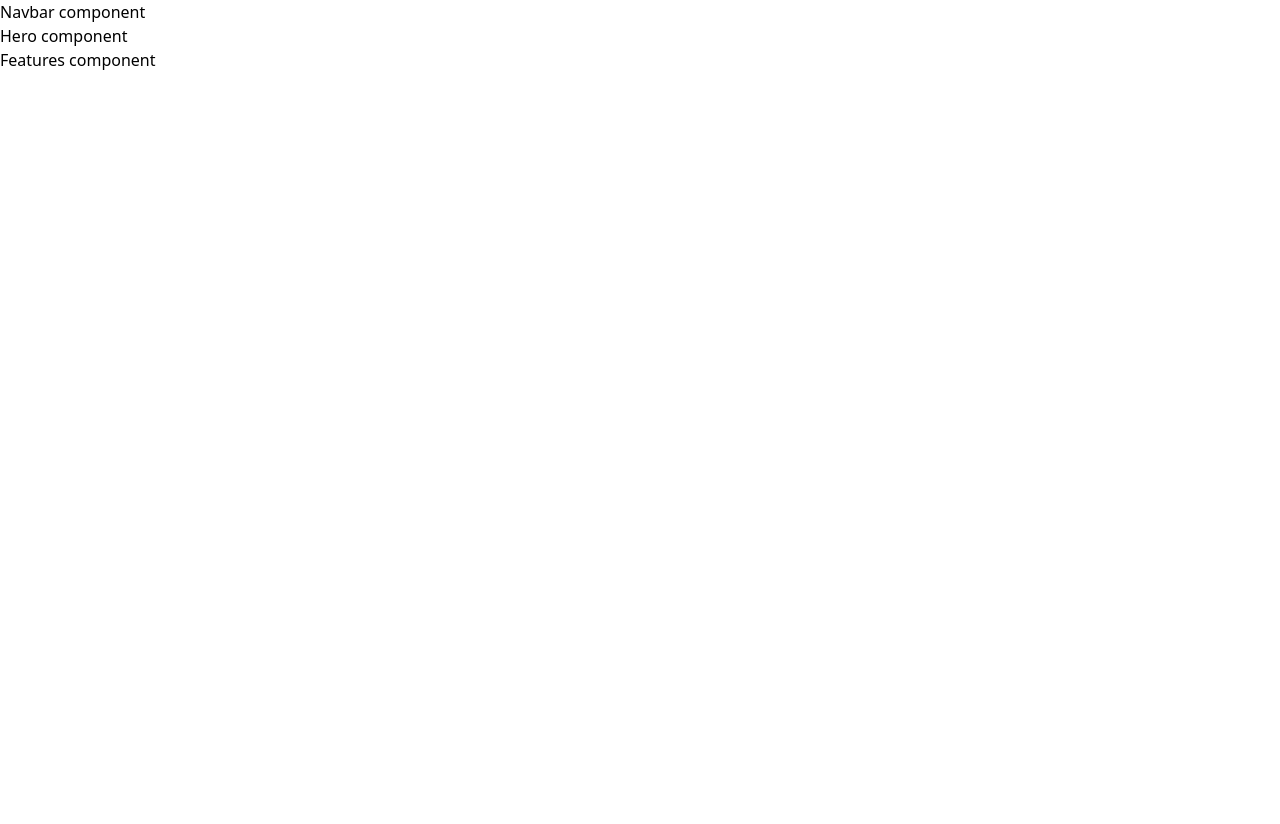
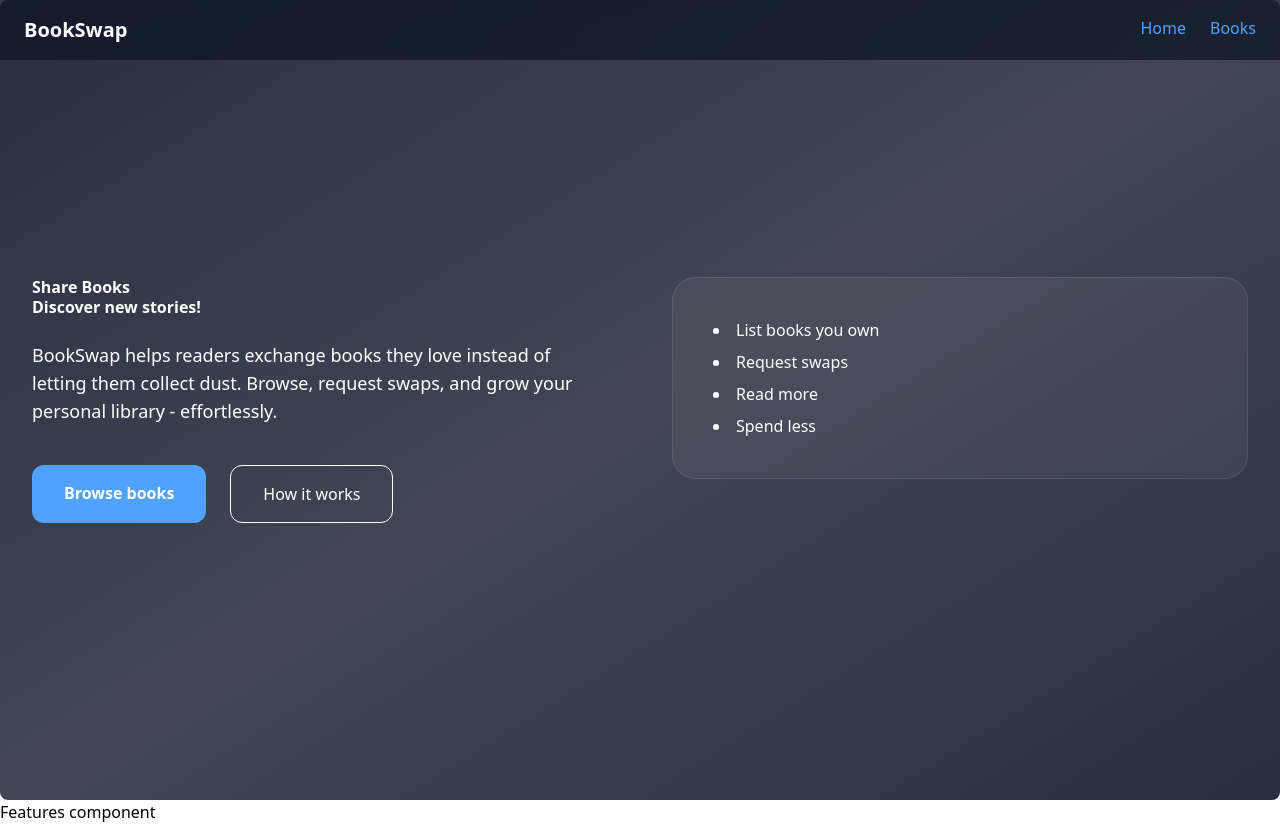
Before and after one commit to asnganje/bookswap-frontend, a React (Vite) app: page / in a window 1280 px wide. Before the commit the page ends 800 px from the top, so only its background shows below. Built offline with nearby package versions, Linux system fonts and the light colour scheme.

Commit message:
add navbar and hero components to landing page

```diff
--- a/src/components/Hero.jsx
+++ b/src/components/Hero.jsx
@@ -1,8 +1,43 @@
+import MotionWrapper from "../components/MotionWrapper"
+import { Link } from "react-router-dom";
+
 const Hero = () => {
   return (
-    <div className="">
-      Hero component
-    </div>
+    <section className="min-h-screen flex items-center bg-gradient-to-br from-slate-900/90 via-gray-900/80 to-slate-900/90 text-white p-8 rounded-lg">
+      <div className="max-w-7xl mx-auto pz-6 grid md:grid-cols-2 gap-16">
+        <MotionWrapper>
+          <h1 className="tex-6xl font-extrabold leading-tight">
+            Share Books
+            <br/>
+            <span className="text-white">Discover new stories!</span>
+          </h1>
+          <p className="mt-6 text-muted text-lg max-w-xl">
+            BookSwap helps readers exchange books they love instead of letting
+            them collect dust. Browse, request swaps, and grow your personal
+            library - effortlessly.
+          </p>
+          <div className="mt-10 flex gap-6">
+            <Link to="/books" className="bg-blue-400 px-8 py-4 rounded-xl font-semibold hover:scale-105 transition cursor-pointer">
+              Browse books
+            </Link>
+            <button className="border border-muted hover:border-gray-300 px-8 py-4 hover:scale-105 transition rounded-xl cursor-pointer">
+              How it works
+            </button>
+          </div>
+        </MotionWrapper>
+
+        <MotionWrapper delay={0.2}>
+          <div className="bg-white/5 rounded-3xl p-10 border border-white/10">
+            <ul className="list-disc list-inside space-y-2">
+              <li>List books you own</li>
+              <li>Request swaps</li>
+              <li>Read more</li>
+              <li>Spend less</li>
+            </ul>
+          </div>
+        </MotionWrapper>
+      </div>
+    </section>
   )
 }
 
--- a/src/components/MotionWrapper.jsx
+++ b/src/components/MotionWrapper.jsx
@@ -5,7 +5,7 @@ const MotionWrapper = ({children, delay=0}) => {
     <motion.div
       initial={{opacity:0, y:30}}
       animate={{opacity:1, y:0}}
-      transition={{duration: 0.6, delay}}
+      transition={{duration: 1.0, delay}}
     >
       {children}
     </motion.div>
--- a/src/components/Navbar.jsx
+++ b/src/components/Navbar.jsx
@@ -1,8 +1,20 @@
+import { Link } from "react-router-dom";
+
 const Navbar = () => {
   return (
-    <div className="">
-      Navbar component
-    </div>
+    <nav className="fixed w-full z-50 bg-gray-900/80 backdrop-blur">
+      <div className="max-w-7xl mx-auto px-6 py-4 flex justify-between">
+        <span className="text-white font-bold text-xl">
+          <Link to="/">
+            BookSwap
+          </Link>
+        </span>
+        <div className="space-x-6 text-muted text-blue-400">
+          <Link to="/" className="hover:text-white">Home</Link>
+          <Link to="/books" className="hover:text-white">Books</Link>
+        </div>
+      </div>
+    </nav>
   )
 }
 
```
